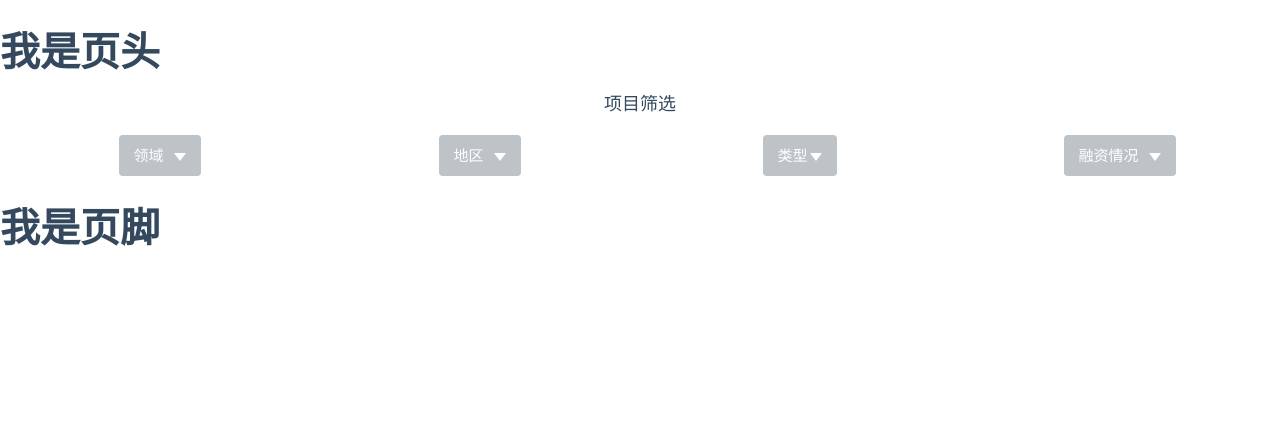
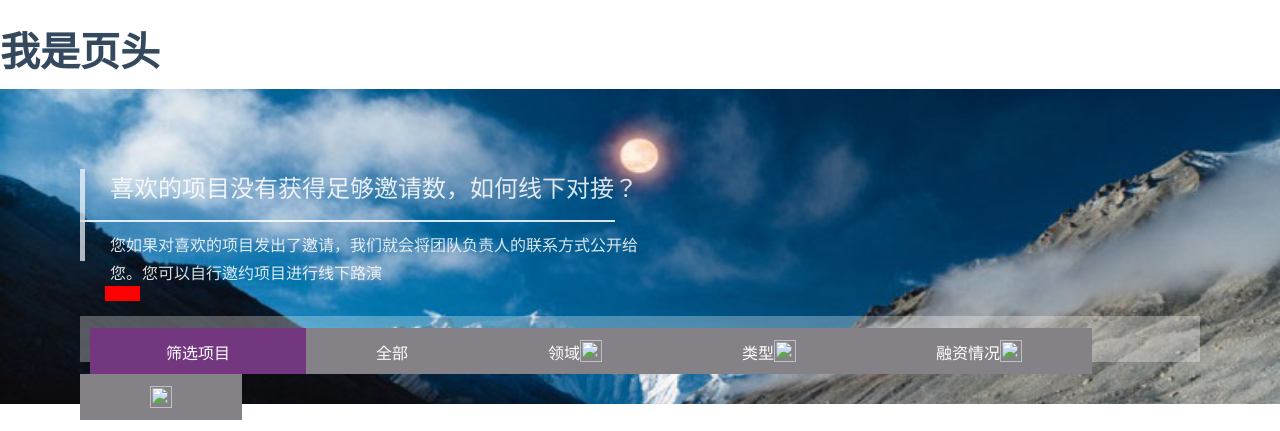
Before and after one commit to chuangplus/chuangplusweb, a Django app: a page that uses templates/base_financing.html in a window 1280 px wide; the page is wider, and only the part inside the window is pictured. Shown: the top 431 px of that part. Before the commit the page ends 246 px from the top of that part, so only its background shows below. Run offline with Django 3.2, Linux system fonts and the light colour scheme; some libraries are stand-ins or nearby versions.

Commit message:
01-28-21:38 cly

```diff
--- /dev/null
+++ b/static/css/base_financing.css
@@ -0,0 +1,249 @@
+body
+{
+	margin: 0px;
+}
+#content-financing
+{
+	width: auto;
+	height: 315px;
+	background-image: url(../img/base-financing/1.jpg);
+	background-size: 100% 100%;
+	padding-top: 80px;
+	padding-left: 80px;
+	padding-right: 80px;
+}
+#introduction
+{
+	width: auto;
+	height: 92px;
+	opacity: 0.85;
+}
+#vertical-line
+{
+	width: 5px;
+	height: 92px;
+	background-color: white;
+	opacity: 0.8;
+	margin-right: 25px;
+	float: left;
+}
+#icons
+{
+	width: 35px;
+	height: 15px;
+	margin-top: 25px;
+	margin-bottom: 15px;
+	margin-left: 25px;
+	background-color: red;
+}
+.t1
+{
+	margin-top: 0px;
+	font-family: 微软雅黑;
+	font-size: 24px;
+	color: white;
+	margin-bottom: 10px;
+}
+.t3
+{
+	margin-top: 10px;
+	font-family: 微软雅黑;
+	font-size: 16px;
+	color: white;
+	width: 560px;
+}
+#horizontal-line
+{
+	width: 25px;
+	height: 2px;
+	border-right: 535px solid white;
+}
+#options
+{
+	width: auto;
+	height: 46px;
+	background-color: rgba(255,255,255,0.3);
+	padding-top: 12px;
+	padding-bottom: 12px;
+}
+#opt0
+{
+	width: auto;
+	height: 46px;
+	background-color: #73377f;
+	float: left;
+	margin-left: 10px;
+}
+.opt
+{
+	width: auto;
+	height: 46px;
+	background-color: #848286;
+	float: left;
+	margin: auto;
+}
+.opt:hover
+{
+	background-color: #73377f;
+	opacity: 0.8;
+}
+.opt-text
+{
+	width: auto;
+	text-align: center;
+	margin-top: 12px;
+	margin-bottom: 12px;
+	float: left;
+}
+.opt-pos0
+{
+	width: 76px;
+	height:46px;
+	float: left;
+}
+.opt-pos
+{
+	width: 70px;
+	height:46px;
+	float: left;
+}
+.opt-img
+{
+	width: 22px;
+	height: 22px;
+	float: left;
+	margin-top: 12px;
+	margin-bottom: 12px;
+}
+.w1{
+  position:relative;
+  border:0 solid black;
+  margin:50px auto 0 auto;
+  height:270px;
+  width:1180px;
+  font-family: '微软雅黑 Regular', '微软雅黑';
+}
+.w10{
+  position: absolute;
+  top:-10px;
+  left: -10px;
+  width:59px;
+  height:30px;
+  font-size: 12px;
+  padding:5px 0 0 11px;
+  color: #f9f9f9;
+  background-image: url(../img/base-financing/label.png);
+}
+.w11{
+  height:270px;
+  width:480px;
+  float:left;
+  background-color: #dcdcdc;
+}
+.w12{
+  height:270px;
+  width:642px;
+  float:left;
+  color:#848286;
+  background-color: #f2f2f2;
+}
+.w121{
+  margin: 15px 0 0 20px;
+  font-size:25px;
+}
+.w122{
+  margin: 9px 0 0 20px;
+  font-size: 14px;
+}
+.w1220{
+  float:left;
+}
+.w12201{
+  float:left;
+  margin-left: 5px;
+}
+.w12202{
+  float:left;
+  margin:0 12px 0 10px;
+}
+.w123{
+  font-size:13px;
+  line-height: 19px;
+  margin:32px 20px 0 20px;
+  color:#999;
+}
+.w124{
+  position:absolute;
+  top:214px;
+  border-top: 2px solid #bbb;
+  padding: 10px 0 0 0;
+  margin-left:20px;
+}
+.w1240{
+  float:left;
+  height:24px;
+  background-color: #7495ca;
+  color:#f9f9f9;
+  font-size: 11px;
+  line-height: 24px;
+  padding:0 20px 0 20px;
+  margin-right: 4px;
+  border-radius: 4px;
+}
+.w13{
+  height:30px;
+  width:18px;
+  float:left;
+  background-color: #dcdcdc;
+  padding:120px 20px 120px 20px;
+}
+.w2{
+  margin:22px auto 38px auto;
+  width:404px;
+  height:60px;
+  color: #848286;
+  font-size: 15px;
+  font-family: '微软雅黑 Regular', '微软雅黑';
+}
+.w21{
+  float:left;
+  height:15px;
+  width:9px;
+  padding:22.5px 13px 22.5px 13px;
+  background-color: #f2f2f2;
+  margin-right:10px;
+}
+.w22{
+  float:left;
+  height:60px;
+  background-color: #f2f2f2;
+  margin-right:10px;
+}
+.w220{
+  padding:24px 15px 20px 15px;
+  border-bottom: 4px;
+  line-height: 12px;
+  float:left;
+}
+.w23{
+  float:left;
+  height:15px;
+  width:9px;
+  padding:22.5px 13px 22.5px 13px;
+  background-color: #f2f2f2;
+}
+.purplebdbt{
+  border-bottom: 4px solid #c45fd9;
+}
+.graybg{
+  background-color: #8e8e8e;
+}
+.purplebg{
+  background-color: #8d5a95;
+}
+.clearfix{
+  clear:both;
+}
+.blank{
+  height:15px;
+}
--- a/static/js/base_financing.js
+++ b/static/js/base_financing.js
@@ -1,5 +1,3 @@
 /**
  * Created by Charlotte on 1/25/2015.
  */
-
-$('.dropdown-toggle').dropdown();
--- a/templates/base_financing.html
+++ b/templates/base_financing.html
@@ -2,62 +2,113 @@
 
 {% block content %}
 
-<div id="container">
-    <p id="u262" class="ax_h1" align="center">项目筛选</p>
-    <div id="u222" class="ax_菜单 container-fluid" align="center">
-    <div class="row">
-        <div class="col-xs-3">
-           <div class="dropdown">
-                <button class="btn btn-default dropdown-toggle" type="button" id="dropdownMenu1" data-toggle="dropdown" aria-expanded="false" aria-haspopup="true">
-                    领域
-                    <span class="caret"></span>
-                </button>
-                <ul class="dropdown-menu" role="menu" aria-labelledby="dropdownMenu1">
-                    <li role="presentation"><a role="menuitem" tabindex="-1" href="#">全部</a></li>
-                    <li role="presentation"><a role="menuitem" tabindex="-1" href="#">游戏</a></li>
-                    <li role="presentation"><a role="menuitem" tabindex="-1" href="#">社交</a></li>
-                    <li role="presentation"><a role="menuitem" tabindex="-1" href="#">电子商务</a></li>
-                    <li role="presentation"><a role="menuitem" tabindex="-1" href="#">媒体</a></li>
-                    <li role="presentation"><a role="menuitem" tabindex="-1" href="#">教育</a></li>
-                </ul>
+<!-- css && js -->
+	<link href="../static/css/base_financing.css" rel="stylesheet">
+<!-- end -->
+
+<!---->
+    <div id="content-financing">
+    	<div id="introduction">
+    		<div id="vertical-line"></div>
+    		<p class="t1">喜欢的项目没有获得足够邀请数，如何线下对接？</p>
+    		<div id="horizontal-line"></div>
+    		<p class="t3">您如果对喜欢的项目发出了邀请，我们就会将团队负责人的联系方式公开给您。您可以自行邀约项目进行线下路演</p>
     	</div>
+    	<div id="icons">
     	</div>
-        <div class="col-xs-3">
-           <div class="dropdown">
-                <button class="btn btn-default dropdown-toggle" type="button" id="dropdownMenu2" data-toggle="dropdown" aria-expanded="true">
-                    地区
-                    <span class="caret"></span>
-                </button>
-                <ul class="dropdown-menu" role="menu" aria-labelledby="dropdownMenu2">
-                    <li role="presentation"><a role="menuitem" tabindex="-1" href="#">全部</a></li>
-                    <li role="presentation"><a role="menuitem" tabindex="-1" href="#">北京</a></li>
-                    <li role="presentation"><a role="menuitem" tabindex="-1" href="#">其他</a></li>
-                </ul>
+    	<div id="options">
+    		<div id="opt0" align="center">
+    			<div class="opt-pos0"></div>
+    			<p class="t3 opt-text">筛选项目</p>
+    			<div class="opt-pos0"></div>
     		</div>
+    		<div id="opt1" class="opt">
+    			<div class="opt-pos"></div>
+    			<p class="t3 opt-text">全部</p>
+    			<div class="opt-pos"></div>
     		</div>
-        <div class="col-xs-3">
-           <div class="dropdown">
-                <button id="dropdownMenu3" class="btn btn-default" type="button" data-toggle="dropdown" aria-expanded="true">
-                    类型
-                    <span class="caret"></span>
-                </button>
-                <ul class="dropdown-menu" role="menu" aria-labelledby="dropdownMenu3">
-                    <li role="presentation"><a role="menuitem" tabindex="-1" href="#">实体产品</a></li>
-                </ul>
+    		<div id="opt2" class="opt">
+    			<div class="opt-pos"></div>
+    			<p class="t3 opt-text">领域</p>
+    			<img src="" class="opt-img">
+    			<div class="opt-pos"></div>
     		</div>
+    		<div id="opt3" class="opt">
+    			<div class="opt-pos"></div>
+    			<p class="t3 opt-text">类型</p>
+    			<img src="" class="opt-img">
+    			<div class="opt-pos"></div>
     		</div>
-        <div class="col-xs-3">
-           <div class="dropdown">
-                <button class="btn btn-default dropdown-toggle" type="button" id="dropdownMenu4" data-toggle="dropdown" aria-expanded="true">
-                    融资情况
-                    <span class="caret"></span>
-                </button>
-                <ul class="dropdown-menu" role="menu" aria-labelledby="dropdownMenu4">
-                </ul>
+    		<div id="opt4" class="opt">
+    			<div class="opt-pos"></div>
+    			<p class="t3 opt-text">融资情况</p>
+    			<img src="" class="opt-img">
+    			<div class="opt-pos"></div>
+    		</div>
+    		<div id="reset" class="opt">
+    			<div class="opt-pos"></div>
+    			<img src="" class="opt-img">
+    			<div class="opt-pos"></div>
     		</div>
     	</div>
     </div>
+<!---->
+<!---->
+  	<div class="w1">
+    	<div class="w10">
+    		当前路演
+    	</div>
+    	<div class="w11">
+    	</div>
+    	<div class="w12">
+      		<div class="w121">
+      			我是一个项目
+      		</div>
+	      	<div class="w122">
+	        	<div class="w1220">
+	          		<div class="w12201">
+	          			<img src="img/chuangshiren.png">
+	          		</div>
+	          		<div class="w12202">
+	          			Adrian CEO
 	          		</div>
 	        	</div>
+	        	<div class="w1220">
+	          		<div class="w12201">
+	          			<img src="img/rongziqingkuang.png">
+	          		</div>
+	          		<div class="w12202">
+	          			天使轮
+	          		</div>
+	        	</div>
+	        	<div class="clearfix">
+	        	</div>
+	      	</div>
+	      	<div class="w123">
+	      		Lorem ipsum dolor sit amet, consectetur adipiscing elit. Aenean euismod bibendum laoret. Proin gravida dolor sit amet lacus accumsan et viverra justo commodo. Proin sodales pulvinar tempor. Cum sociis natoque penatibus et magnis dis parturient montes, nascetur ridiculus mus. Nam fer-meneitum, nulla luctus phearetra vulputate, felis tellus mollis orci, sed rhoncus sapien nunc eget odio.
+	      	</div>
+	      	<div class="w124">
+	        	<div class="w1240">
+	        		游戏
+	        	</div>
+	        	<div class="w1240">
+	        		社交
+	        	</div>
+	        	<div class="w1240" style="margin:0">
+	        		虚拟现实
+	        	</div>
+	        	<div class="clearfix">
+	        	</div>
+      		</div>
+    	</div>
+	    <div class="w13 purplebg">
+	    	<img src="img/seemore.png">
+	    </div>
+	    <div class="clearfix">
+	    </div>
+  	</div>
+  	<div class="blank">
+  	</div>
+<!---->
 
 {% endblock %}
```
Also changed, not shown: static/img/base-financing/1.jpg (added), static/img/base-financing/chuangshiren.png (added), static/img/base-financing/label.png (added), static/img/base-financing/pagesbar.png (added), static/img/base-financing/pagesleft.png (added), static/img/base-financing/pagesright.png (added), static/img/base-financing/rongziqingkuang.png (added), static/img/base-financing/seemore.png (added). Lines whose indentation alone changed are shown as unchanged.
